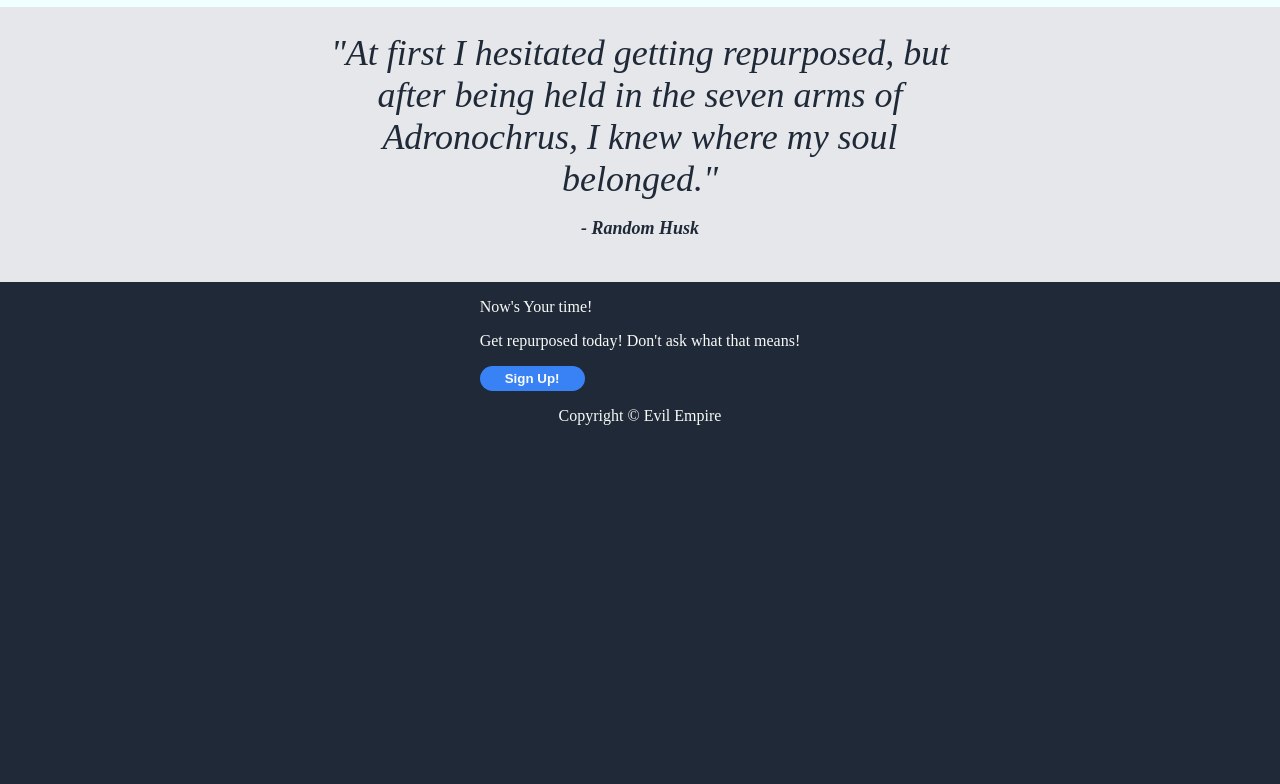
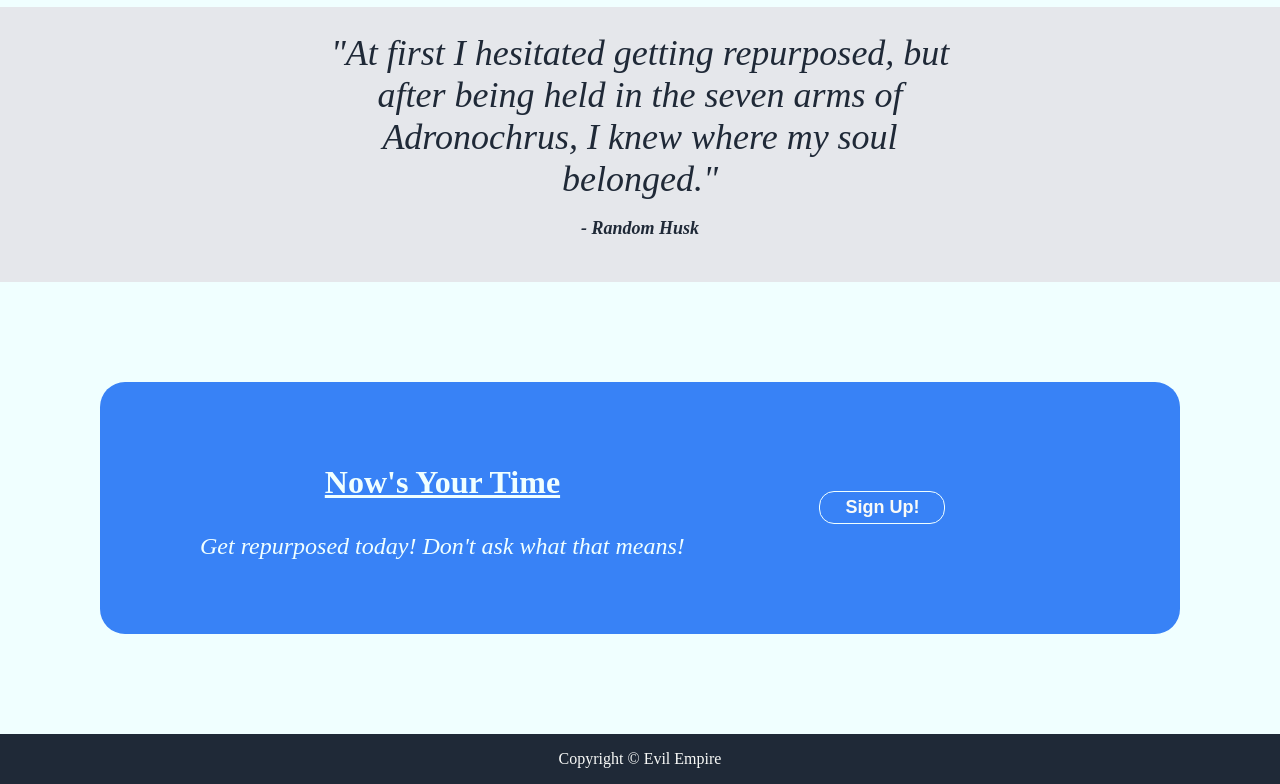
Before and after one commit to picklereaper/first_odin_project, a plain HTML site: page index.html in a window 1280 px wide. Shown: the part 820-1604 px from the top of the page. Before the commit the page ends 1261 px from the top, so only its background shows below. Drawn offline with Linux system fonts and the light colour scheme.

Commit message:
Styled Call to Action section

```diff
--- a/index.html
+++ b/index.html
@@ -59,9 +59,13 @@
     </div>
 
     <div class="action">
-        <p>Now's Your time!</p>
-        <p>Get repurposed today! Don't ask what that means!</p>
-        <button>Sign Up!</button>
+        <div class="action-container">
+            <div class="action-info">
+                <p class="action-header">Now's Your Time</p>
+                <p class="action-text">Get repurposed today! Don't ask what that means!</p>
+            </div>
+            <button id="action-button">Sign Up!</button>
+        </div>
     </div>
 
     <div class="footer">
--- a/styles.css
+++ b/styles.css
@@ -39,8 +39,6 @@ p {
     padding: 10px;
     margin-left: 10px;
     background-color: #495b74;
-
-
 }
 
 a:link {
@@ -178,3 +176,47 @@ button {
     text-align: center;
     font-size: large;
 }
+
+/* Call to Action Section */
+
+.action {
+    background-color: azure;
+    width: 100%;
+}
+
+.action-header {
+    color: azure;
+    font-size: 32px;
+    font-weight: bold;
+    text-decoration: underline;
+}
+
+.action-text {
+    color: azure;
+    font-size: 24px;
+    font-style: italic;
+
+}
+
+.action-container {
+    display: flex;
+    flex-flow: row wrap;
+    background-color: #3882F6;
+    margin: 100px;
+    padding: 50px 100px;
+    border-radius: 25px;
+}
+
+#action-button {
+    border: 1px solid azure;
+    background-color: #3882F6;
+    margin: 0 auto;
+    height: fit-content;
+    align-self: center;
+    font-size: large;
+
+}
+
+.action-info {
+    text-align: center;
+}
```
